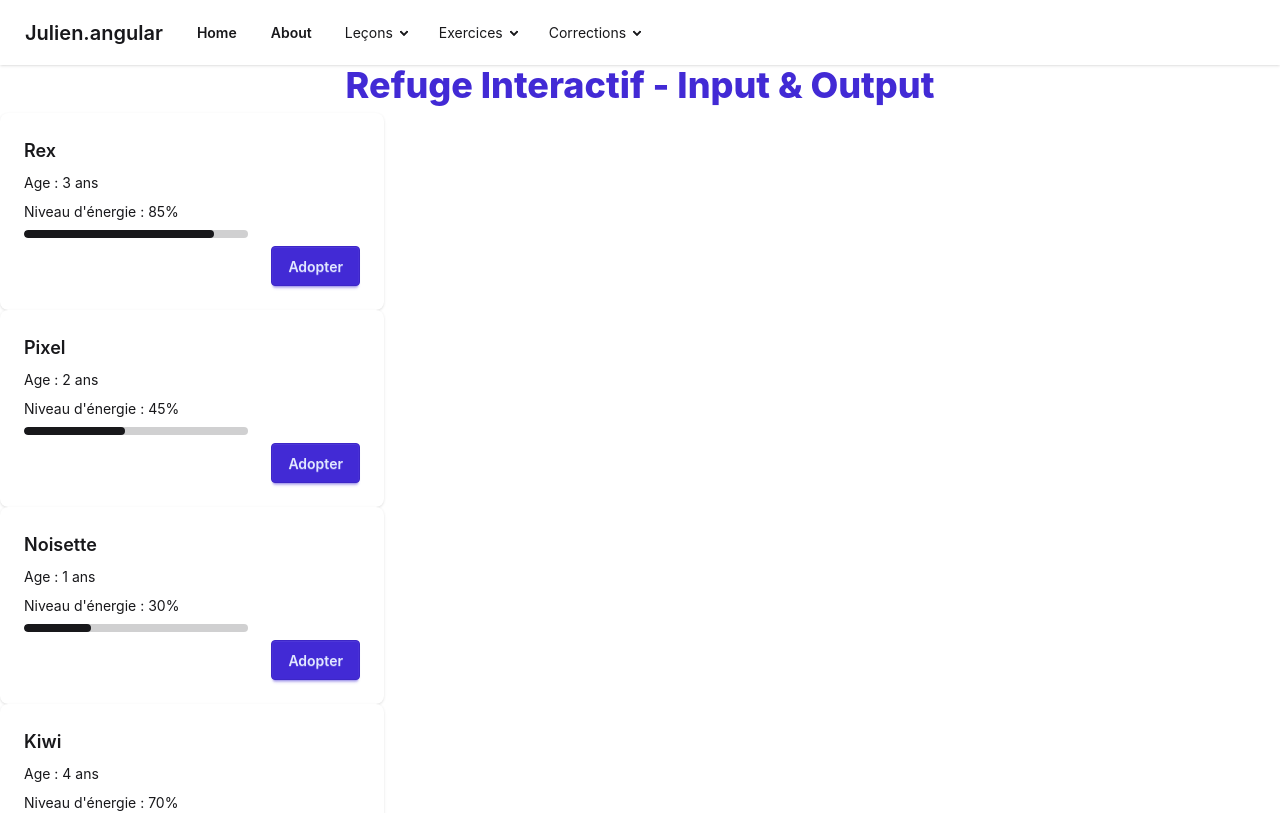
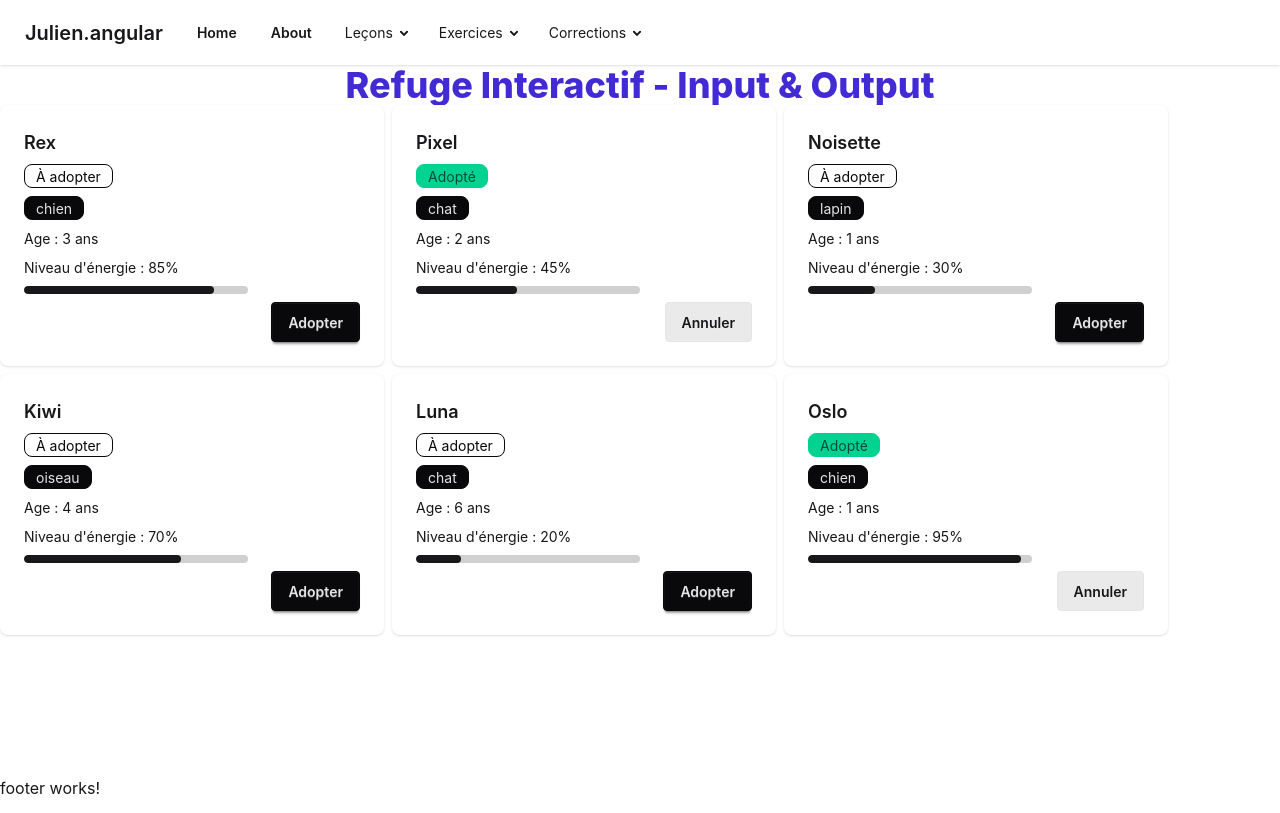
Before and after one commit to juliencongras/julien.angular, an Angular app: page /exercices/animal_input in a window 1280 px wide. Shown: the top 813 px of the page. Built offline with nearby package versions, Linux system fonts and the light colour scheme.

Commit message:
Exercice animal input handle toggle adopt status button

```diff
--- a/src/app/components/animal-card/animal-card.html
+++ b/src/app/components/animal-card/animal-card.html
@@ -1,11 +1,21 @@
 <div class="card bg-base-100 w-96 shadow-sm">
   <div class="card-body">
     <h2 class="card-title">{{ animal().name }}</h2>
+    @if (!animal().isAdopted) {
+        <div class="badge badge-neutral badge-outline">À adopter</div>
+    } @else {
+        <div class="badge badge-success">Adopté</div>
+    }
+    <div class="badge badge-neutral">{{ animal().species }}</div>
     <p>Age : {{ animal().age }} ans</p>
     <p>Niveau d'énergie : {{ animal().energyLevel }}%</p>
     <progress class="progress w-56" [value]="animal().energyLevel" max="100"></progress>
     <div class="card-actions justify-end">
-      <button class="btn btn-primary">Adopter</button>
+        @if (!animal().isAdopted) {
+            <button class="btn btn-neutral" (click)="toggleAdoptStatus()">Adopter</button>
+        } @else {
+            <button class="btn btn-soft" (click)="toggleAdoptStatus()">Annuler</button>
+        }
     </div>
   </div>
 </div>
--- a/src/app/components/animal-card/animal-card.ts
+++ b/src/app/components/animal-card/animal-card.ts
@@ -17,11 +17,13 @@ export interface Animal {
 export class AnimalCard {
     animal = input.required<Animal>();
 
-  // 📤 Sortie d'événement (Event Binding (statusChange)="..." )
-  //statusChange = output<number>();
+    adoptStatusChange = output<number>();
+    energyLevelChange = output<number>();
 
-  //toggleStatus(): void {
-    // Émission de l'ID vers le composant Parent
-    //this.statusChange.emit(this.user().id);
-  //}
+    toggleAdoptStatus(): void {
+        this.adoptStatusChange.emit(this.animal().id)
     }
+    changeEnergyLevel(): void {
+        this.energyLevelChange.emit(this.animal().id);
+    }
+}
--- a/src/app/pages/exercices/animal-input-exercice/animal-input-exercice.html
+++ b/src/app/pages/exercices/animal-input-exercice/animal-input-exercice.html
@@ -2,10 +2,11 @@
     <h1 class="text-4xl font-extrabold text-primary">{{ title }}</h1>
 </div>
 
-<div class="space-y-3 my-2">
+<div class="flex flex-wrap gap-2">
     @for (a of animals(); track a.id) {
         <app-animal-card
-          [animal]="a">
+          [animal]="a"
+          (adoptStatusChange)="handleToggleAdoptStatus($event)">
         </app-animal-card>
     }
 </div>
--- a/src/app/pages/exercices/animal-input-exercice/animal-input-exercice.ts
+++ b/src/app/pages/exercices/animal-input-exercice/animal-input-exercice.ts
@@ -17,4 +17,11 @@ export class AnimalInput {
         { id: 5, name: 'Luna', species: 'chat', age: 6, energyLevel: 20, isAdopted: false },
         { id: 6, name: 'Oslo', species: 'chien', age: 1, energyLevel: 95, isAdopted: true },
     ]);
+
+    handleToggleAdoptStatus(animalId: number): void {
+        console.log(animalId);
+        this.animals.update((list) =>
+        list.map((a) => (a.id === animalId ? { ...a, isAdopted: !a.isAdopted } : a))
+    );
+    }
 }
```
Lines whose indentation alone changed are shown as unchanged.
